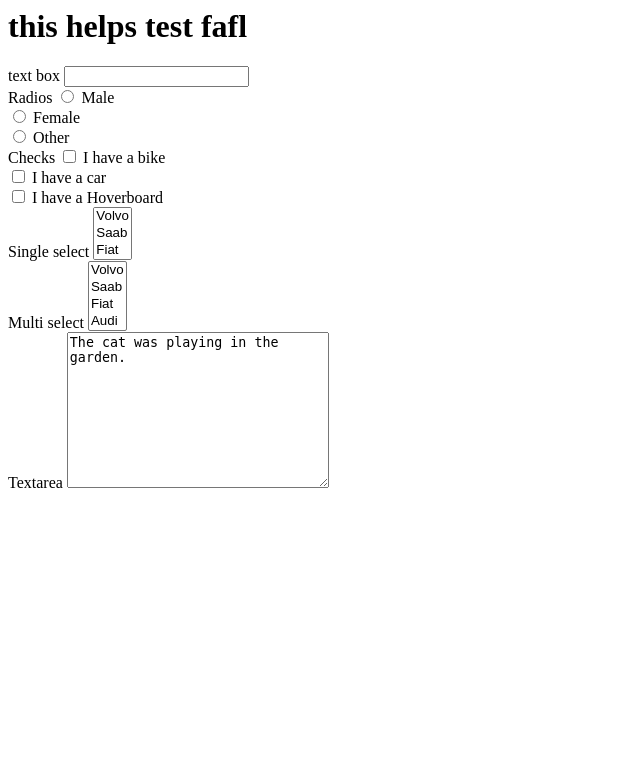
After one commit to zein7/user-documentation, a Django app: template fafl/templates/fafl/test.html in a window 1280 px wide. The commit adds this page. Shown: the top 783 px of the page, without its empty margins (0-640 px from the left). Run offline with Django 3.2, Linux system fonts and the light colour scheme; the template is opened without the code that fills it, so the values that code supplies are empty; parts of the project's set-up code (start-up, migrations or seed data) failed here and were passed over.

Commit message:
fix fafl for radios

```diff
--- /dev/null
+++ b/fafl/templates/fafl/test.html
@@ -0,0 +1,54 @@
+<html>
+  <head>
+    <title>FAFL tester</title>
+  </head>
+  <body>
+    <h1>this helps test fafl</h1>
+
+    <form>
+<div>
+  text box
+<input name="firstname" type="text">
+</div><div>
+  Radios
+<input type="radio" name="gender" value="male"> Male<br>
+<input type="radio" name="gender" value="female"> Female<br>
+<input type="radio" name="gender" value="other"> Other
+
+
+</div><div>
+  Checks
+<input type="checkbox" name="vehicle" value="Bike"> I have a bike<br>
+<input type="checkbox" name="vehicle" value="Car"> I have a car<br>
+<input type="checkbox" name="vehicle" value="Hoverboard"> I have a Hoverboard<br>
+</div><div>
+
+
+</div><div>
+  Single select
+<select name="cars" size="3">
+  <option value="volvo">Volvo</option>
+  <option value="saab">Saab</option>
+  <option value="fiat">Fiat</option>
+  <option value="audi">Audi</option>
+</select>
+</div><div>
+Multi select
+<select name="cars_multi" size="4" multiple>
+  <option value="volvo">Volvo</option>
+  <option value="saab">Saab</option>
+  <option value="fiat">Fiat</option>
+  <option value="audi">Audi</option>
+</select>
+</div><div>
+Textarea
+
+<textarea name="message" rows="10" cols="30">
+The cat was playing in the garden.
+</textarea>
+</div><div>
+
+
+    </form>
+  </body>
+</html>
--- a/fafl/urls.py
+++ b/fafl/urls.py
@@ -1,4 +1,5 @@
 from django.conf.urls import include, url
+from django.views.generic import TemplateView
 from . import views
 
 
@@ -10,4 +11,5 @@ urlpatterns = [
     url(r'^/reset', views.resetter, name="resetter"),
     url(r'^/raw/(.*)', views.raw),
     url(r'^/help', views.help, name="help"),
+    url(r'^/test/$', TemplateView.as_view(template_name='fafl/test.html')),
 ]
--- a/server/settings.py
+++ b/server/settings.py
@@ -29,7 +29,7 @@ DATABASES = {
         'NAME': os.path.join(BASE_DIR, "docs.db"),
     }
 }
-
+print(os.path.join(BASE_DIR, "docs.db"))
 HAYSTACK_CONNECTIONS = {
     'default': {
         #'ENGINE': 'haystack.backends.whoosh_backend.WhooshEngine',
--- a/server/urls.py
+++ b/server/urls.py
@@ -1,7 +1,7 @@
 from django.conf.urls import include, url
 
 urlpatterns = [
-    url(r'^fafl', include('fafl.urls')),
+    url(r'^fafl', include('fafl.urls', namespace="fafl")),
     url(r'^', include('aristotle_mdr.urls')),
     url(r'^browse/', include('aristotle_mdr.contrib.browse.urls')),
     url(r'^help/', include('aristotle_mdr.contrib.help.urls', app_name="aristotle_help", namespace="aristotle_help")),
```
Also changed, not shown: fafl/templates/fafl/edit.html (+10 -0 lines), fafl/views.py (+5 -2 lines).
